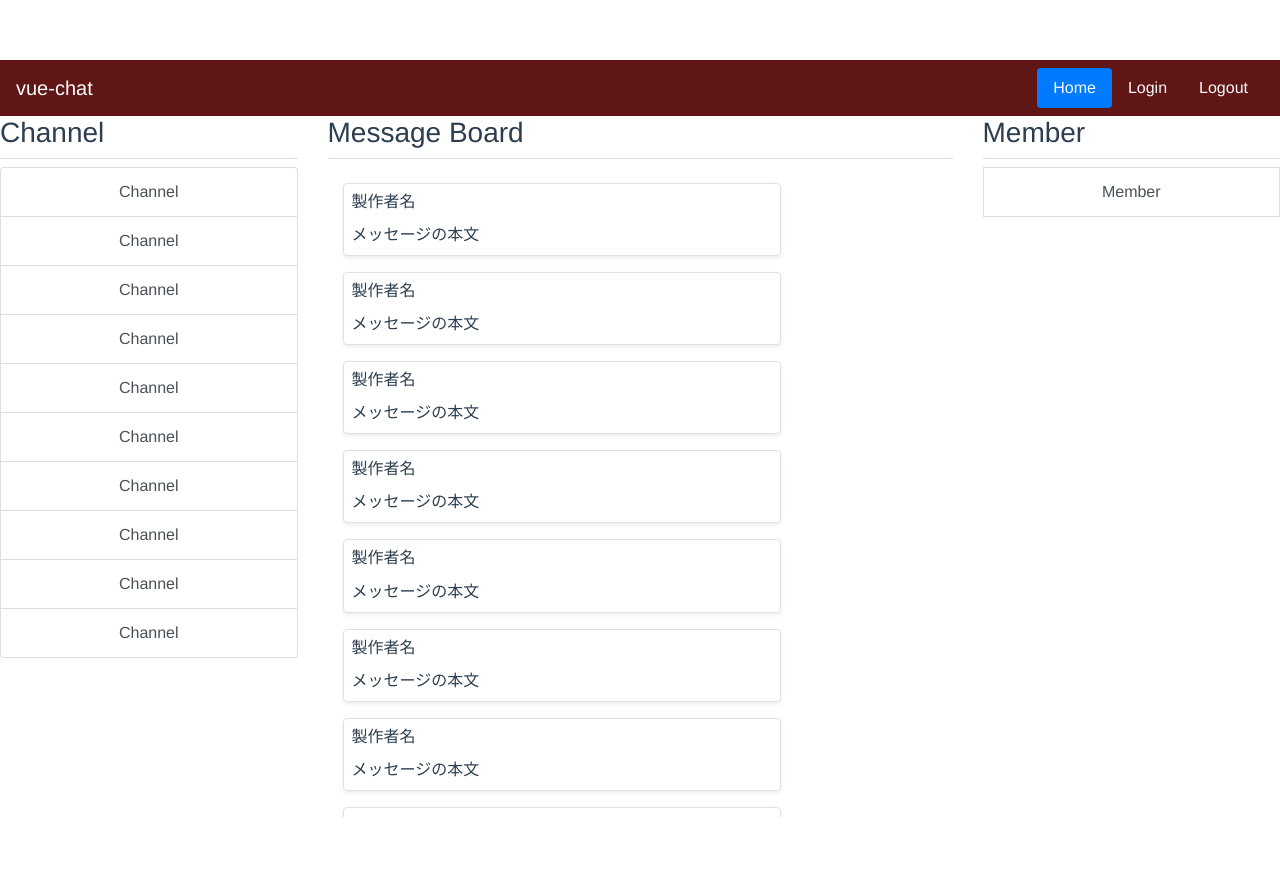
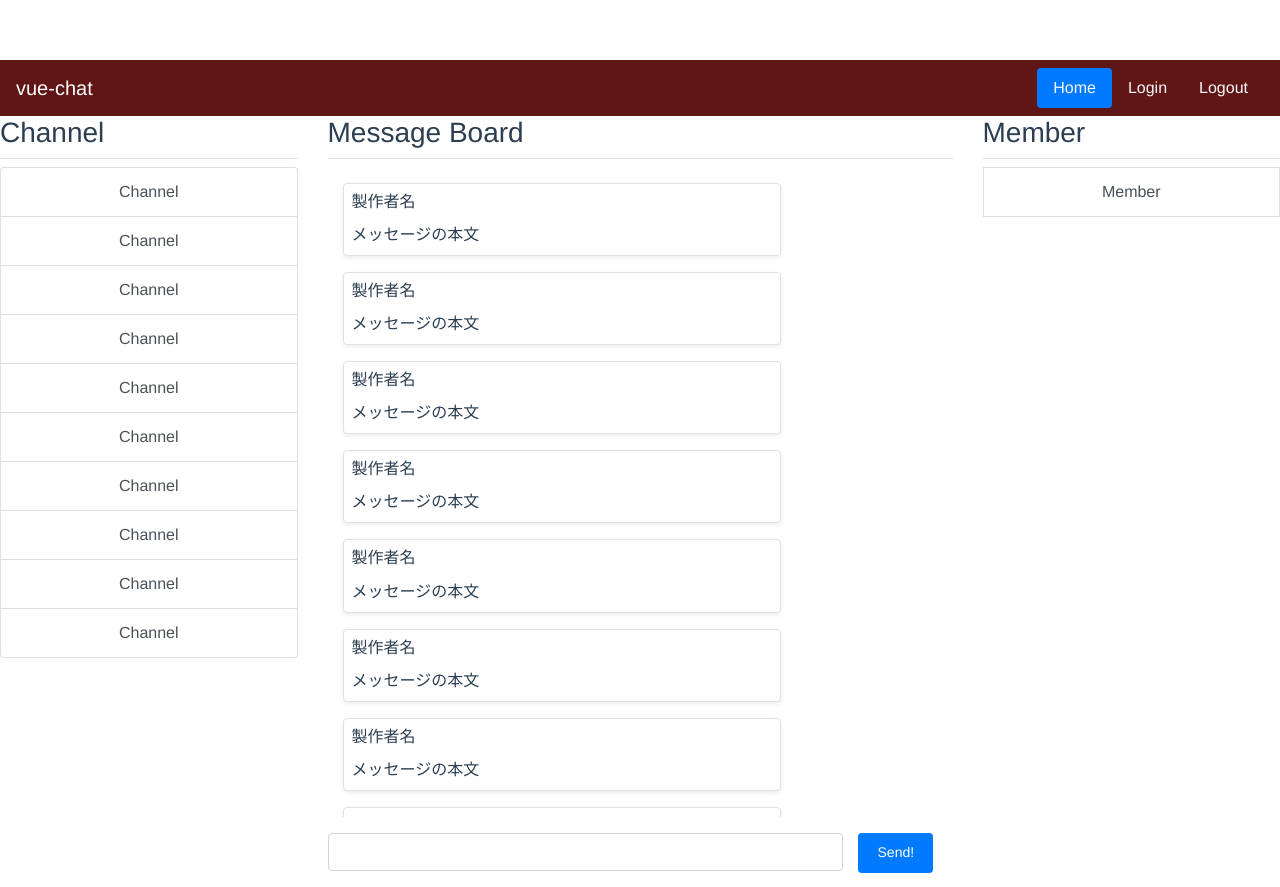
Before and after one commit to RyunosukeKawakami/vue-chat, a Vue app: page /#/ in a window 1280 px wide. Before the commit the page ends 817 px from the top, so only its background shows below. Built offline with nearby package versions, Linux system fonts and the light colour scheme.

Commit message:
投稿フォームを追加

```diff
--- /dev/null
+++ b/src/components/atoms/PostSendButton.vue
@@ -0,0 +1,16 @@
+<template>
+  <button type="button" class="btn btn-primary btn-sm">Send!</button>
+</template>
+
+<script>
+export default {
+
+}
+</script>
+
+<style>
+button{
+    height: 40px;
+    width: 75px;
+}
+</style>
--- /dev/null
+++ b/src/components/atoms/PostTextArea.vue
@@ -0,0 +1,15 @@
+<template>
+    <div class="form-group">
+        <input type="text" class="form-control">
+    </div>
+</template>
+
+<script>
+export default {
+
+}
+</script>
+
+<style>
+
+</style>
--- /dev/null
+++ b/src/components/organisms/Post.vue
@@ -0,0 +1,22 @@
+<template>
+    <div class="row">
+        <post-text-area class="col-sm-10"></post-text-area>
+        <post-button class="col-sm-2t"></post-button>
+    </div>
+</template>
+
+<script>
+import PostTextArea from "@/components/atoms/PostTextArea.vue"
+import PostButton from "@/components/atoms/PostSendButton.vue"
+
+export default {
+    components:{
+        PostTextArea,
+        PostButton
+    }
+}
+</script>
+
+<style>
+
+</style>
--- a/src/components/templates/Home.vue
+++ b/src/components/templates/Home.vue
@@ -6,7 +6,10 @@
 
         <div class="row">
             <channel class="col-md-3"></channel>
-            <board class="col-md-6"></board>
+            <div class="col-md-6">
+                <board></board>
+                <post class="mt-3"></post>
+            </div>
             <member class="col-md-3"></member>
         </div>
     </div>
@@ -16,6 +19,7 @@
 import Navigation from "@/components/organisms/Navigation.vue"
 import Channel from "@/components/organisms/Channel.vue"
 import Board from "@/components/organisms/Board.vue"
+import Post from "@/components/organisms/Post.vue"
 import Member from "@/components/organisms/Member.vue"
 
 export default {
@@ -24,6 +28,7 @@ export default {
         Navigation,
         Channel,
         Board,
+        Post,
         Member
     }
 }
```
Also changed, not shown: src/components/atoms/Post.vue (deleted).
